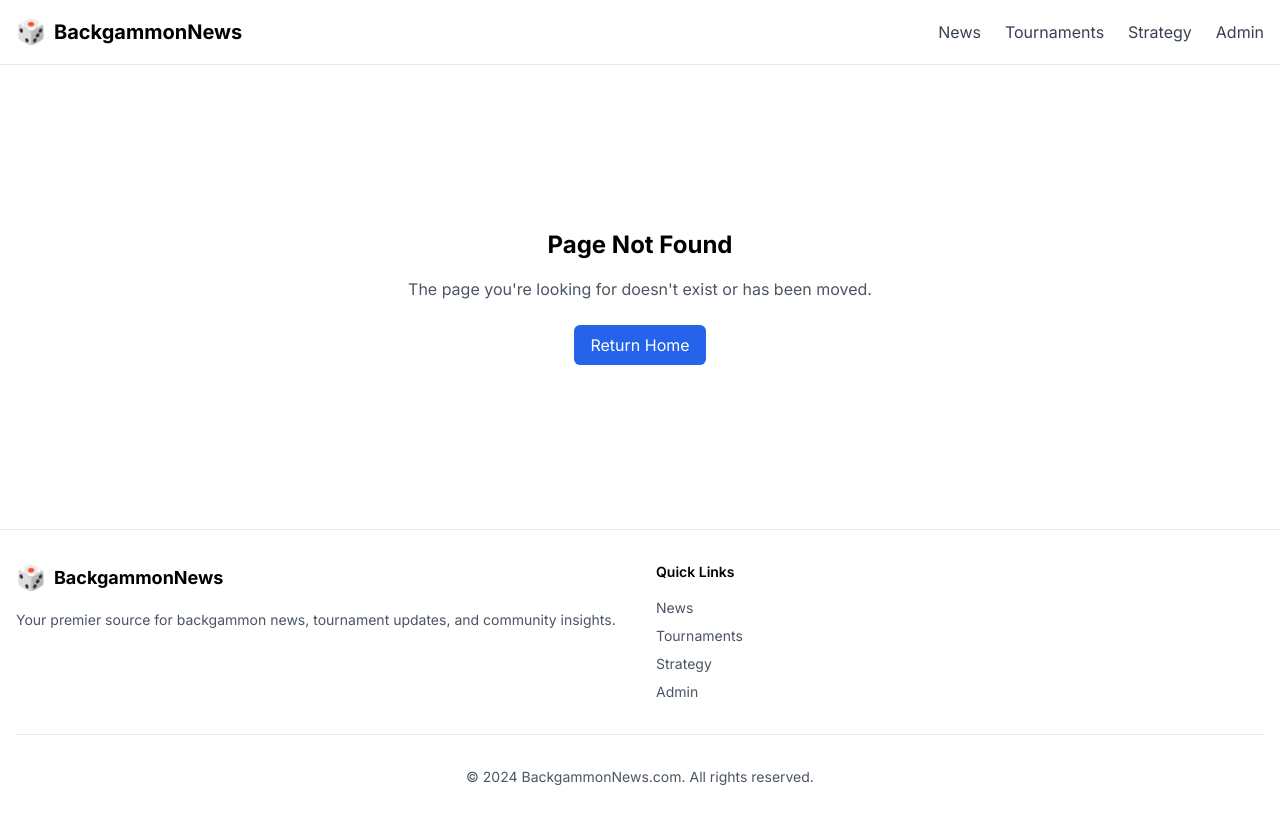
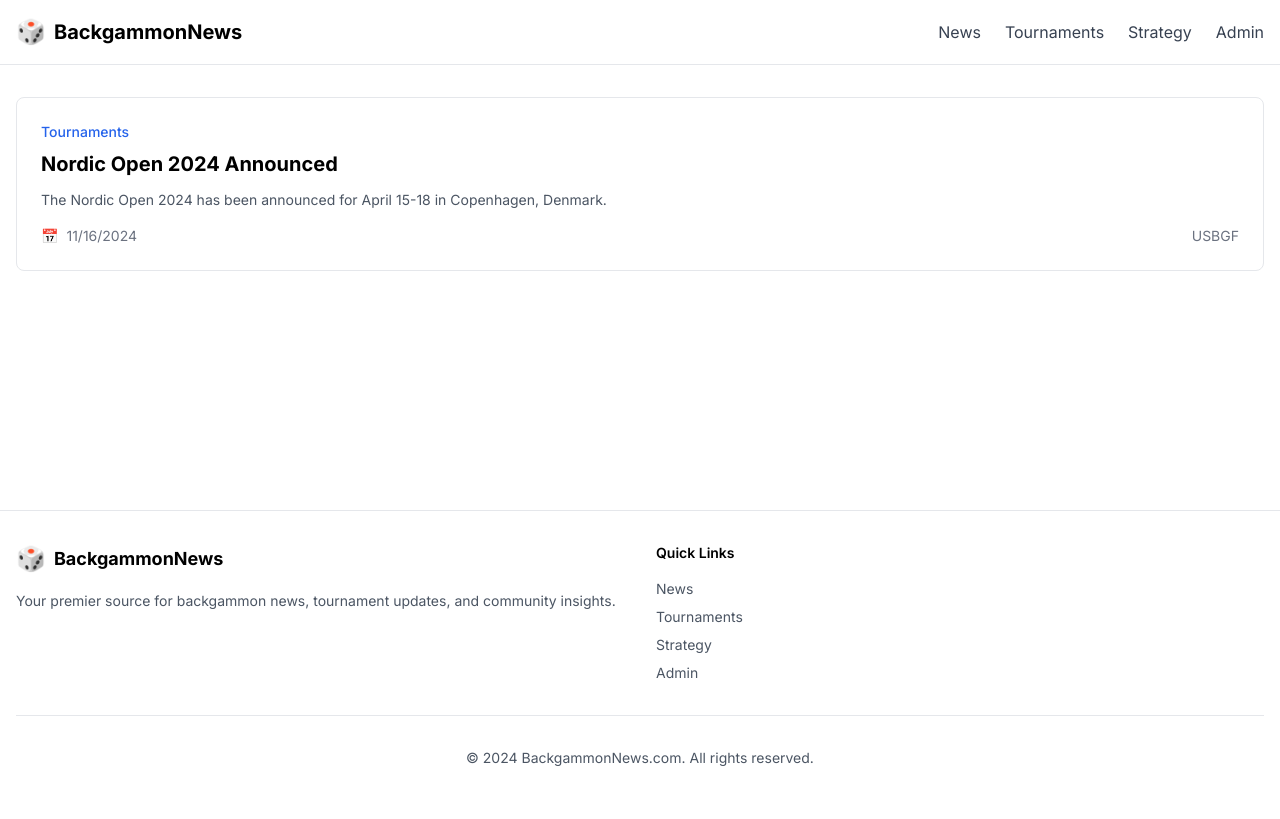
Before and after one commit to cujumbu/backgammonnews2, a Next.js app: page /news in a window 1280 px wide. Before the commit this address had no page. Built offline with nearby package versions, Linux system fonts and the light colour scheme.

Commit message:
Create page.tsx

```diff
--- /dev/null
+++ b/app/news/page.tsx
@@ -0,0 +1,101 @@
+"use client";
+
+import { useEffect, useState } from "react";
+import { NewsItem } from "@/lib/storage";
+
+interface NewsGridProps {
+  limit?: number;
+}
+
+export default function NewsGrid({ limit = 10 }: NewsGridProps) {
+  const [news, setNews] = useState<NewsItem[]>([]);
+  const [loading, setLoading] = useState(true);
+  const [error, setError] = useState<string | null>(null);
+
+  useEffect(() => {
+    async function fetchNews() {
+      try {
+        const response = await fetch(`/api/news?limit=${limit}`);
+        if (!response.ok) {
+          throw new Error('Failed to fetch news');
+        }
+        const data = await response.json();
+        setNews(data);
+        setError(null);
+      } catch (error) {
+        console.error('Error fetching news:', error);
+        setError('Failed to load news articles');
+      } finally {
+        setLoading(false);
+      }
+    }
+
+    fetchNews();
+  }, [limit]);
+
+  if (loading) {
+    return (
+      <div>
+        <div className="grid gap-6">
+          {[...Array(3)].map((_, i) => (
+            <div key={i} className="animate-pulse overflow-hidden rounded-lg border">
+              <div className="p-6">
+                <div className="mb-2 h-4 w-24 bg-gray-200 rounded" />
+                <div className="mb-3 h-6 w-3/4 bg-gray-200 rounded" />
+                <div className="mb-4 h-20 w-full bg-gray-200 rounded" />
+                <div className="flex items-center justify-between">
+                  <div className="h-4 w-32 bg-gray-200 rounded" />
+                  <div className="h-4 w-24 bg-gray-200 rounded" />
+                </div>
+              </div>
+            </div>
+          ))}
+        </div>
+      </div>
+    );
+  }
+
+  if (error || !news.length) {
+    return (
+      <div className="rounded-lg border p-6">
+        <p className="text-gray-600">
+          {error || 'No news articles available.'}
+        </p>
+      </div>
+    );
+  }
+
+  return (
+    <div className="grid gap-6">
+      {news.map((item) => (
+        <article key={item.id} className="overflow-hidden rounded-lg border hover:shadow-lg transition-shadow">
+          <a
+            href={item.url}
+            target="_blank"
+            rel="noopener noreferrer"
+            className="block p-6"
+          >
+            <div className="mb-2 text-sm font-medium text-blue-600">
+              {item.category}
+            </div>
+            <h3 className="mb-3 text-xl font-bold hover:text-blue-600">
+              {item.title}
+            </h3>
+            <p className="mb-4 text-sm text-gray-600">
+              {item.content && item.content.length > 150
+                ? `${item.content.substring(0, 150)}...`
+                : item.content || 'No content available'}
+            </p>
+            <div className="flex items-center justify-between text-sm text-gray-500">
+              <div className="flex items-center">
+                <span className="mr-2">📅</span>
+                {new Date(item.published_at).toLocaleDateString()}
+              </div>
+              <span>{item.source}</span>
+            </div>
+          </a>
+        </article>
+      ))}
+    </div>
+  );
+}
```
